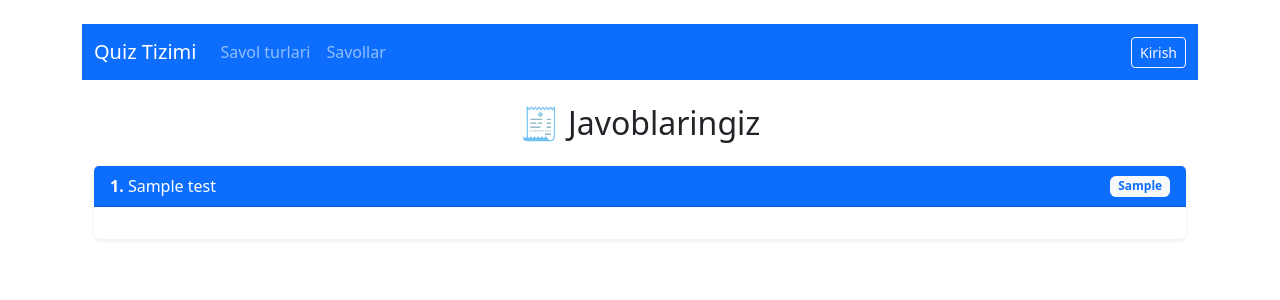
After one commit to tel0707/quiz_app, a Django app: template quiz/templates/quiz/result_users.html in a window 1280 px wide. The commit adds this page. Shown: the top 300 px of the page. Run offline with Django 3.2, Linux system fonts and the light colour scheme; the template is opened without the code that fills it: most values are stand-ins (such as "Sample title", 1, 10 or a date in 2020).

Commit message:
Quiz RESULT HTML

```diff
--- a/quiz/models.py
+++ b/quiz/models.py
@@ -1,6 +1,7 @@
 from datetime import datetime
 from django.db import models
 from django.contrib.auth.models import User
+from django.shortcuts import render
 
 
 # --- 1️⃣ Test turlari ---
--- /dev/null
+++ b/quiz/templates/quiz/result_users.html
@@ -0,0 +1,39 @@
+{% extends 'quiz/base.html' %}
+
+{% block content %}
+<div class="container mt-4">
+    <h2 class="text-center mb-4">🧾 Javoblaringiz</h2>
+
+    {% for test in my_tests %}
+        <div class="card shadow-sm mb-4 border-0">
+            <div class="card-header bg-primary text-white d-flex justify-content-between align-items-center">
+                <span><b>{{ forloop.counter }}.</b> {{ test.question }}</span>
+                <span class="badge bg-light text-primary">{{ test.quiz_type }}</span>
+            </div>
+            <div class="card-body">
+                {% for ans in answer %}
+                    {% if test.question == ans.question %}
+                        {% if ans.is_correct %}
+                            <p class="mb-2">
+                                ✅ <b class="text-success">{{ ans.name }}</b>
+                                <span class="badge bg-success ms-2">To‘g‘ri javob</span>
+                            </p>
+                        {% elif test.answer == ans %}
+                            <p class="mb-2">
+                                ❌ <b class="text-danger">{{ ans.name }}</b>
+                                <span class="badge bg-danger ms-2">Siz tanlagan</span>
+                            </p>
+                        {% else %}
+                            <p class="mb-2 text-muted">{{ ans.name }}</p>
+                        {% endif %}
+                    {% endif %}
+                {% endfor %}
+            </div>
+        </div>
+    {% empty %}
+        <div class="alert alert-info text-center">
+            Sizda hozircha hech qanday test natijalari yo‘q.
+        </div>
+    {% endfor %}
+</div>
+{% endblock %}
--- a/quiz/urls.py
+++ b/quiz/urls.py
@@ -21,5 +21,6 @@ urlpatterns = [
     path('login/', views.user_login, name='login'),
     path('logout/', views.user_logout, name='logout'),
     path('signup/', views.user_signup, name='signup'),
+    path('result_users/<str:test>/', views.result_users, name='result_users'),
 
 ]
--- a/templates/index.html
+++ b/templates/index.html
@@ -17,7 +17,7 @@
             background-color: #dddddd;
         }
     </style>
-    <h4>Assalomu alaykum</h4> {{ user. }}
+    <h4>Assalomu alaykum</h4> {{ user.username }}
 
     <table>
         <tr>
@@ -28,7 +28,7 @@
         </tr>
         <tr>
             {% for test in my_test %}
-                <td>{{ test }}</td>
+                <td> <a href="{% url 'result_users' test.pk %}"> {{ test }} </a></td>
                 <td>{{ test.score }}</td>
                 <td>{{ test.quiz_type }}</td>
                 <td>{{ test.created |date:"d.m.Y H:i" }}</td>
```
Also changed, not shown: quiz/views.py (+22 -0 lines), db.sqlite3.
